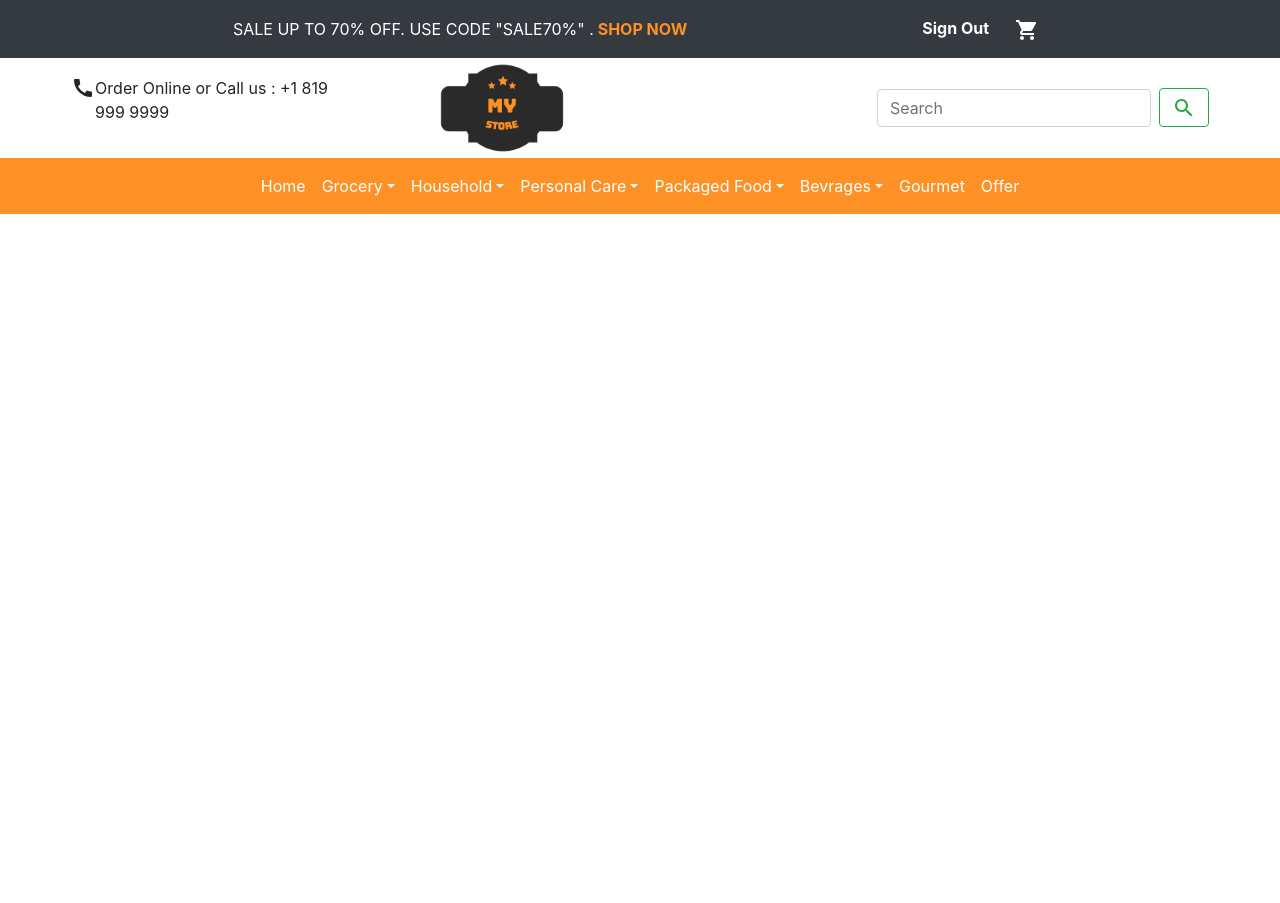
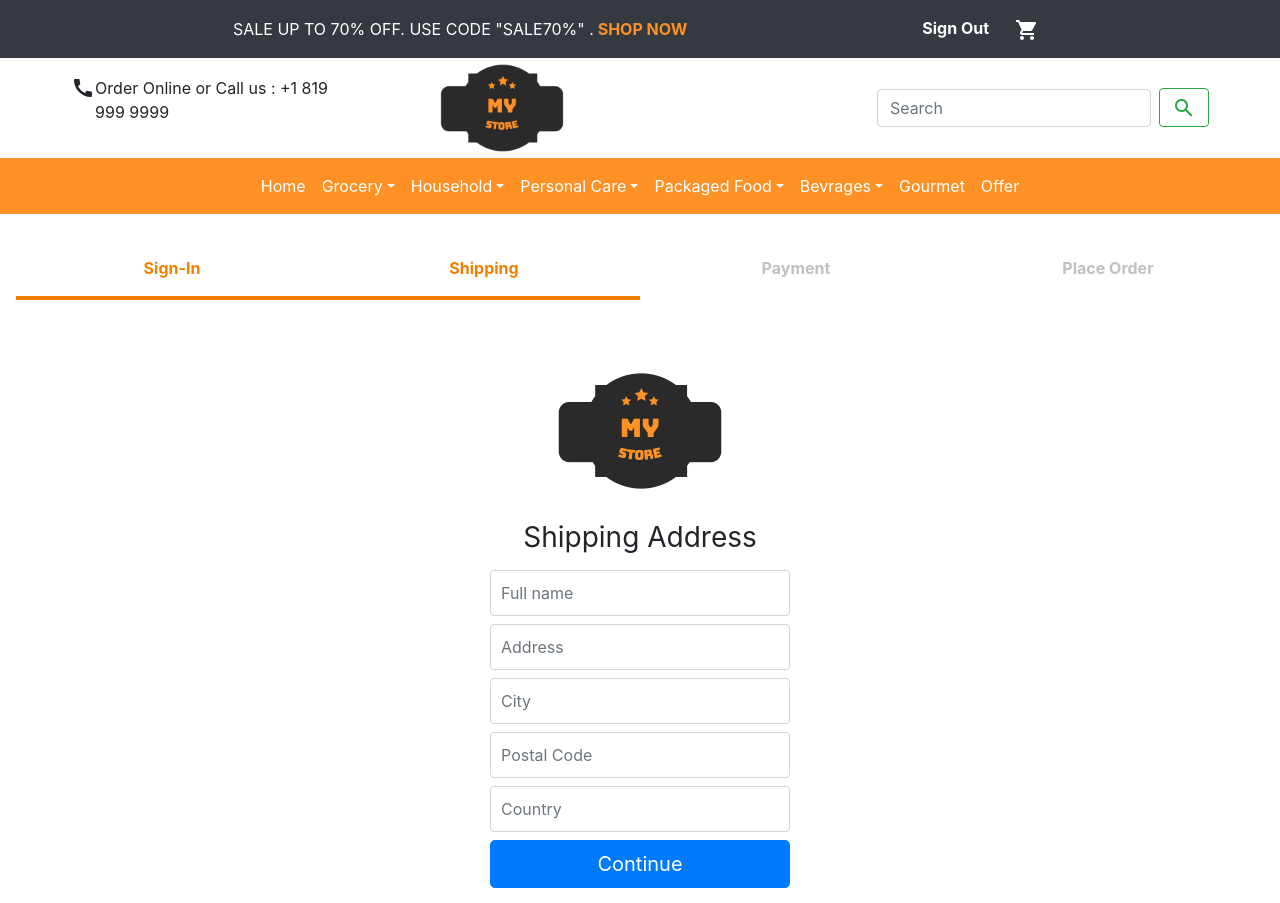
Before and after one commit to parth2098/myStore, a React (Create React App) app in the folder my-stote/: page /shipping in a window 1280 px wide. Before the commit the page ends 800 px from the top, so only its background shows below. Built offline with nearby package versions, Linux system fonts and the light colour scheme; sample sign-in values are in the browser's storage.

Commit message:
Create ShippingAddress and implement

```diff
--- a/my-stote/src/App.js
+++ b/my-stote/src/App.js
@@ -13,6 +13,7 @@ import { useSelector, useDispatch } from "react-redux";
 import { signout } from "./action/userAction";
 import { Link } from "@material-ui/core";
 import SignUp from "./components/SignUp";
+import ShippingAddress from "./components/ShippingAddress";
 
 function App() {
   return (
@@ -27,6 +28,7 @@ function App() {
         <Route path="/cart/:id?" component={Cart}></Route>
         <Route path="/login" component={Login}></Route>
         <Route path="/register" component={SignUp}></Route>
+        <Route path="/shipping" component={ShippingAddress}></Route>
       </div>
     </BrowserRouter>
   );
--- a/my-stote/src/action/cartAction.js
+++ b/my-stote/src/action/cartAction.js
@@ -1,5 +1,9 @@
 import Axios from "axios";
-import { CART_ADD_ITEM, CART_REMOVE_ITEM } from "../constants/cartConstant";
+import {
+  CART_ADD_ITEM,
+  CART_REMOVE_ITEM,
+  CART_SAVE_SHIPPING_ADDRESS,
+} from "../constants/cartConstant";
 
 export const addToCart = (productId, qty) => async (dispatch, getState) => {
   const { data } = await Axios.get(`/api/products/${productId}`);
@@ -21,3 +25,8 @@ export const removeFromCart = (productId) => (dispatch, getState) => {
   dispatch({ type: CART_REMOVE_ITEM, payload: productId });
   localStorage.setItem("cartItems", JSON.stringify(getState().cart.cartItems));
 };
+
+export const saveShippingAddress = (data) => (dispatch) => {
+  dispatch({ type: CART_SAVE_SHIPPING_ADDRESS, payload: data });
+  localStorage.setItem("shippingAddress", JSON.stringify(data));
+};
--- /dev/null
+++ b/my-stote/src/components/CheckoutSteps.css
@@ -0,0 +1,19 @@
+.checkoutSteps {
+  margin-top: 10px;
+  color: #c0c0c0;
+  /* flex: 1; */
+  padding: 1rem;
+  font-weight: bold;
+  display: flex;
+  justify-content: space-between;
+}
+.checkoutSteps > div {
+  color: #c0c0c0;
+  flex: 1;
+  padding: 1rem;
+  font-weight: bold;
+}
+.checkoutSteps > div.active {
+  border-bottom: 0.3rem #f08000 solid;
+  color: #f08000;
+}
--- /dev/null
+++ b/my-stote/src/components/CheckoutSteps.js
@@ -0,0 +1,15 @@
+import React from "react";
+import "./CheckoutSteps.css";
+
+function CheckoutSteps(props) {
+  return (
+    <div className="checkoutSteps">
+      <div className={props.step1 ? "active" : ""}>Sign-In</div>
+      <div className={props.step2 ? "active" : ""}>Shipping</div>
+      <div className={props.step3 ? "active" : ""}>Payment</div>
+      <div className={props.step4 ? "active" : ""}>Place Order</div>
+    </div>
+  );
+}
+
+export default CheckoutSteps;
--- /dev/null
+++ b/my-stote/src/components/ShippingAddress.js
@@ -0,0 +1,98 @@
+import React, { useEffect, useState } from "react";
+import logo from "../images/myStoreLogo3.png";
+import { Link } from "react-router-dom";
+import { useDispatch, useSelector } from "react-redux";
+import { saveShippingAddress } from "../action/cartAction";
+import CheckoutSteps from "./CheckoutSteps";
+
+function ShippingAddress(props) {
+  const userSignin = useSelector((state) => state.userSignin);
+  const { userInfo } = userSignin;
+  const cart = useSelector((state) => state.cart);
+  const { shippingAddress } = cart;
+  if (!userInfo) {
+    props.history.push("/login");
+  }
+  const [fullName, setFullName] = useState(shippingAddress.fullName);
+  const [address, setAddress] = useState(shippingAddress.address);
+  const [city, setCity] = useState(shippingAddress.city);
+  const [postalCode, setPostalCode] = useState(shippingAddress.postalCode);
+  const [country, setCountry] = useState(shippingAddress.country);
+  const dispatch = useDispatch();
+  const submitHandler = (e) => {
+    e.preventDefault();
+    dispatch(
+      saveShippingAddress({ fullName, address, city, postalCode, country })
+    );
+    props.history.push("/payment");
+  };
+
+  return (
+    <div className="shippingAddress">
+      <CheckoutSteps step1 step2></CheckoutSteps>
+
+      <div className="login text-center">
+        <form action="" className="form-signin" onSubmit={submitHandler}>
+          <img
+            className="mb-4 logo-img"
+            src={logo}
+            alt=""
+            width="200"
+            height="200"
+          />
+          <h1 className="h3 mb-3 font-weight-normal">Shipping Address</h1>
+          <input
+            className="form-control  mb-2"
+            type="text"
+            id="name"
+            placeholder="Full name"
+            required
+            onChange={(e) => setFullName(e.target.value)}
+          />
+
+          <input
+            className="form-control  mb-2"
+            type="text"
+            id="address"
+            placeholder="Address"
+            onChange={(e) => setAddress(e.target.value)}
+            required
+          />
+
+          <input
+            className="form-control  mb-2"
+            type="text"
+            id="city"
+            placeholder="City"
+            required
+            onChange={(e) => setCity(e.target.value)}
+          />
+
+          <input
+            className="form-control  mb-2"
+            type="text"
+            id="postalCode"
+            placeholder="Postal Code"
+            required
+            onChange={(e) => setPostalCode(e.target.value)}
+          />
+
+          <input
+            className="form-control  mb-2"
+            type="text"
+            id="country"
+            placeholder="Country"
+            onChange={(e) => setCountry(e.target.value)}
+            required
+          />
+
+          <button className="btn btn-lg btn-primary btn-block" type="submit">
+            Continue
+          </button>
+        </form>
+      </div>
+    </div>
+  );
+}
+
+export default ShippingAddress;
--- a/my-stote/src/constants/cartConstant.js
+++ b/my-stote/src/constants/cartConstant.js
@@ -1,2 +1,3 @@
 export const CART_ADD_ITEM = "CART_ADD_ITEM";
 export const CART_REMOVE_ITEM = "CART_REMOVE_ITEM";
+export const CART_SAVE_SHIPPING_ADDRESS = "CART_SAVE_SHIPPING_ADDRESS";
--- a/my-stote/src/reducers/cartReducer.js
+++ b/my-stote/src/reducers/cartReducer.js
@@ -1,5 +1,8 @@
-import { CART_ADD_ITEM, CART_REMOVE_ITEM } from "../constants/cartConstant";
-
+import {
+  CART_ADD_ITEM,
+  CART_REMOVE_ITEM,
+  CART_SAVE_SHIPPING_ADDRESS,
+} from "../constants/cartConstant";
 export const cartReducer = (state = { cartItems: [] }, action) => {
   switch (action.type) {
     case CART_ADD_ITEM:
@@ -20,6 +23,9 @@ export const cartReducer = (state = { cartItems: [] }, action) => {
         ...state,
         cartItems: state.cartItems.filter((x) => x.product !== action.payload),
       };
+
+    case CART_SAVE_SHIPPING_ADDRESS:
+      return { ...state, shippingAddress: action.payload };
     default:
       return state;
   }
--- a/my-stote/src/store.js
+++ b/my-stote/src/store.js
@@ -20,6 +20,9 @@ const initialState = {
     cartItems: localStorage.getItem("cartItems")
       ? JSON.parse(localStorage.getItem("cartItems"))
       : [],
+    shippingAddress: localStorage.getItem("shippingAddress")
+      ? JSON.parse(localStorage.getItem("shippingAddress"))
+      : {},
   },
 };
 
```
Also changed, not shown: my-stote/src/components/ShippingAddress.css (added).
